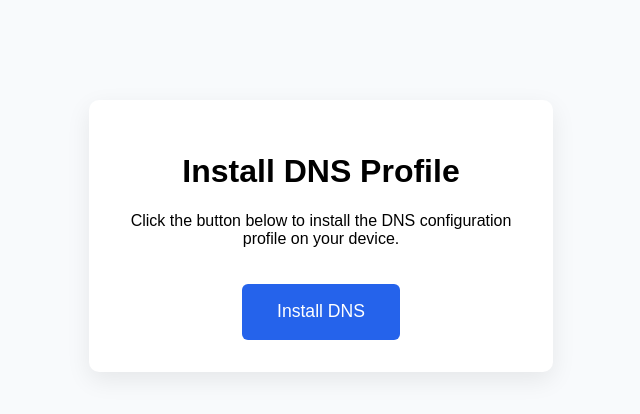
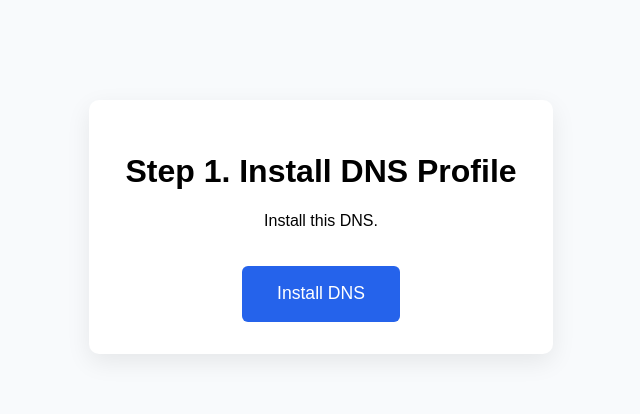
Before and after one commit to 1m8ne/1m8ne.github.io, a plain HTML site: page index.html in a window 1280 px wide. Shown: the whole page, without its empty margins (319-959 px from the left). Drawn offline with Linux system fonts and the light colour scheme.

Commit message:
Update index.html

```diff
--- a/index.html
+++ b/index.html
@@ -7,8 +7,8 @@
 </head>
 <body>
     <div class="container">
-        <h1>Install DNS Profile</h1>
-        <p>Click the button below to install the DNS configuration profile on your device.</p>
+        <h1>Step 1. Install DNS Profile</h1>
+        <p>Install this DNS.</p>
         <a href="https://github.com/ESign-khoindvn/ESign-Khoindvn.github.io/raw/refs/heads/main/Tool/khoindns.mobileconfig" class="install-btn">
             Install DNS
         </a>
```
